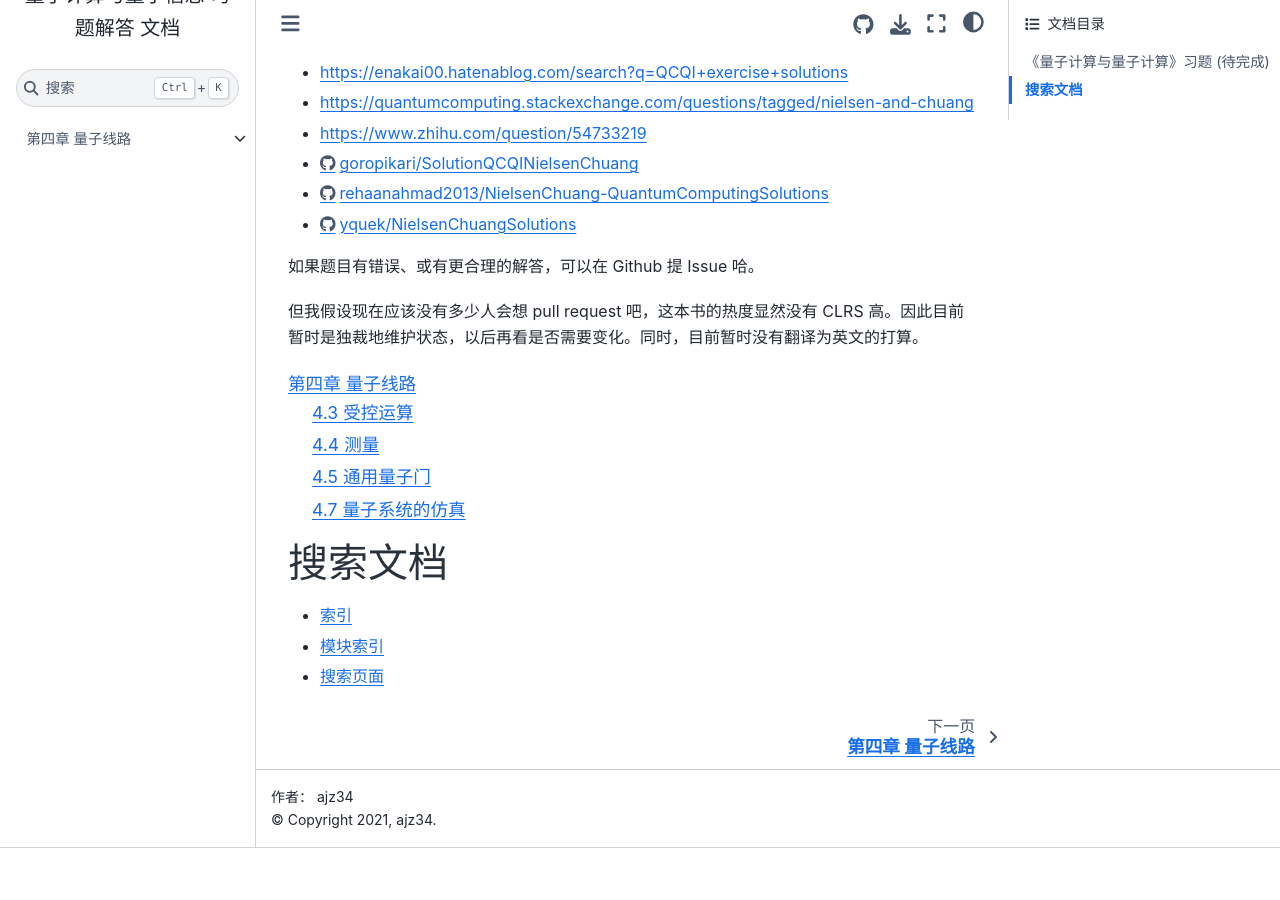
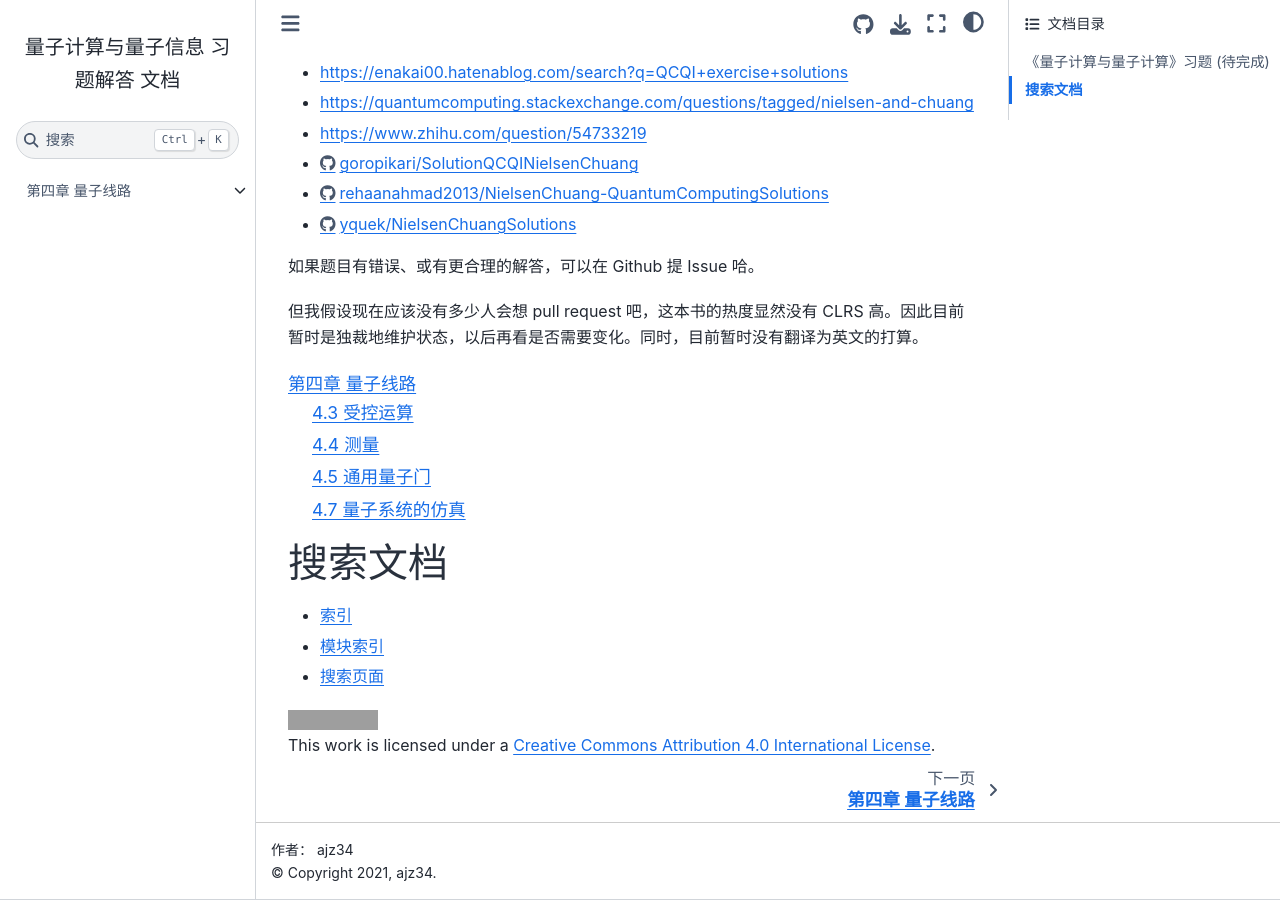
Before and after one commit to ajz34/QCQI_exercises, a Sphinx documentation site: the page built from source/index.rst, in a window 1280 px wide and 900 px high, scrolled down 841 px. Built offline with Sphinx 7.4.7 and the Sphinx Book theme 1.1.4, drawn with Linux system fonts in a browser that asks for light colours; pages that are not in the unit, such as notebooks, are missing from menus; before the commit the page ends 1689 px from its top, so only the background shows below that; grey boxes are pictures that could not be loaded.

Commit message:
add info

```diff
--- a/source/index.rst
+++ b/source/index.rst
@@ -35,11 +35,13 @@
 
    chap_04/chap_04
 
-
-
 搜索文档
 ========
 
 * :ref:`genindex`
 * :ref:`modindex`
 * :ref:`search`
+
+.. raw:: html
+
+   <a rel="license" href="http://creativecommons.org/licenses/by/4.0/"><img alt="Creative Commons License" style="border-width:0" src="https://i.creativecommons.org/l/by/4.0/88x31.png" /></a><br />This work is licensed under a <a rel="license" href="http://creativecommons.org/licenses/by/4.0/">Creative Commons Attribution 4.0 International License</a>.
```
Also changed, not shown: README.md (+1 -1 lines).
